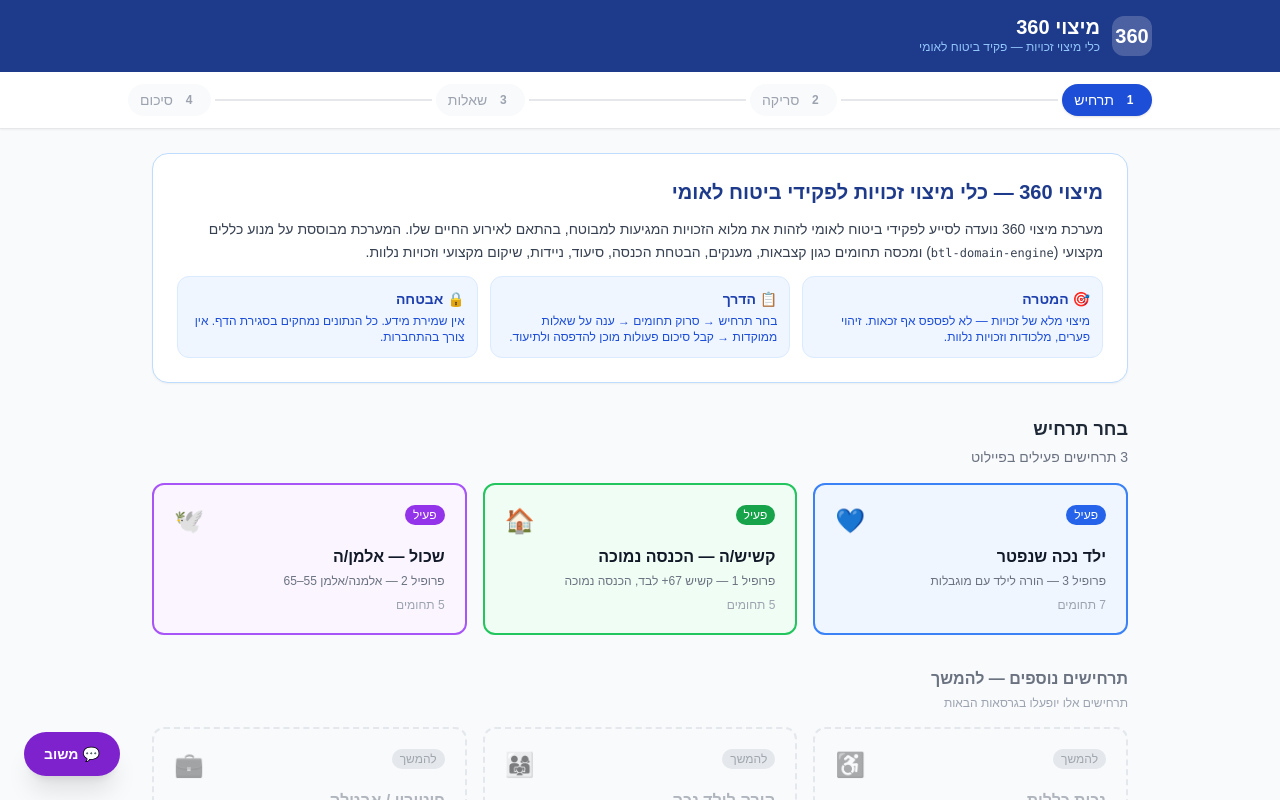
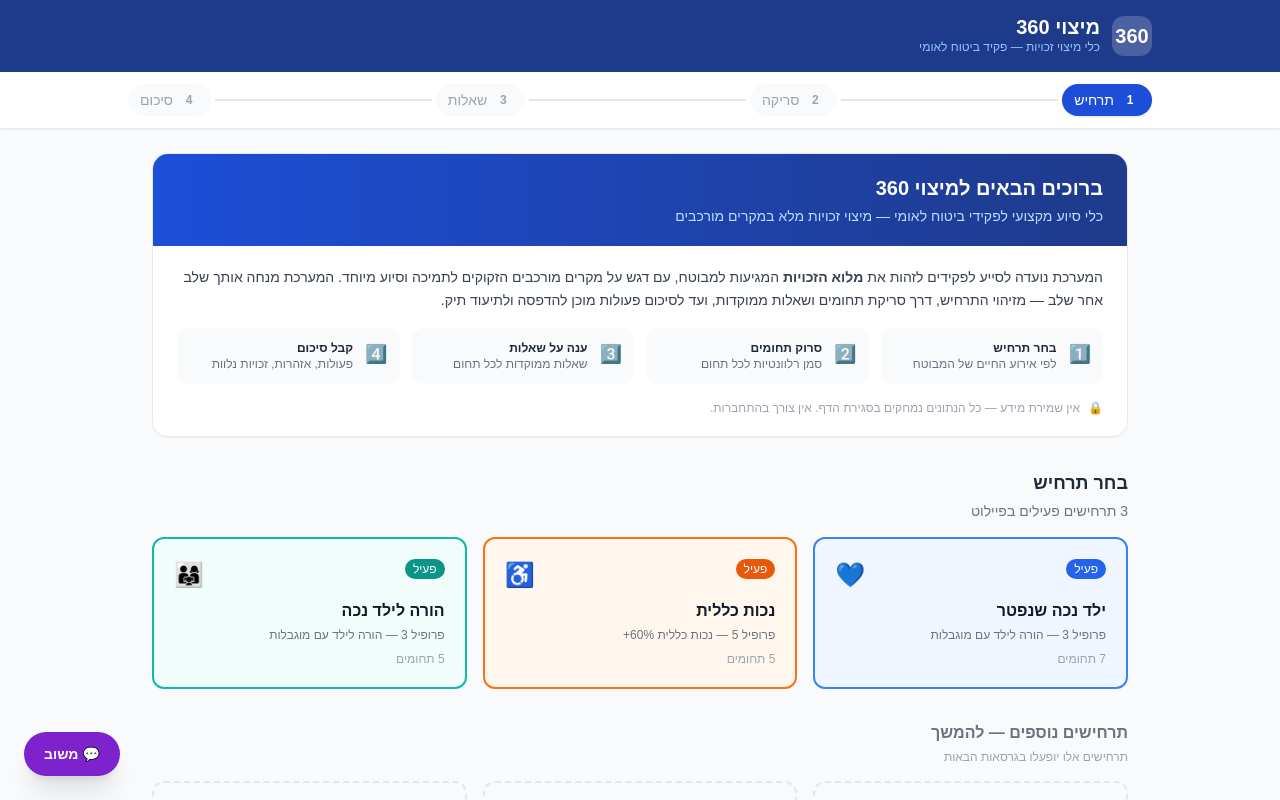
Before and after one commit to AVI1840/mitzui-360-, a React (Vite) app: page / in a window 1280 px wide. Shown: the top 800 px of the page. Built offline with nearby package versions, Linux system fonts and the light colour scheme; the HTML template or start-up script is replaced by a standard one.

Commit message:
fix: correct pilot scenarios (ddc+hc+gd), redesign intro section

```diff
--- a/src/App.tsx
+++ b/src/App.tsx
@@ -258,7 +258,7 @@ const SCENARIOS: Scenario[] = [
     name: 'קשיש/ה — הכנסה נמוכה',
     icon: '🏠',
     profile: 'פרופיל 1 — קשיש 67+ לבד, הכנסה נמוכה',
-    active: true,
+    active: false,
     color: 'green',
     domains: [
       {
@@ -375,7 +375,7 @@ const SCENARIOS: Scenario[] = [
     name: 'שכול — אלמן/ה',
     icon: '🕊️',
     profile: 'פרופיל 2 — אלמנה/אלמן 55–65',
-    active: true,
+    active: false,
     color: 'purple',
     domains: [
       {
@@ -464,7 +464,7 @@ const SCENARIOS: Scenario[] = [
     name: 'נכות כללית',
     icon: '♿',
     profile: 'פרופיל 5 — נכות כללית 60%+',
-    active: false,
+    active: true,
     color: 'orange',
     domains: [
       {
@@ -560,7 +560,7 @@ const SCENARIOS: Scenario[] = [
     name: 'הורה לילד נכה',
     icon: '👨‍👩‍👧',
     profile: 'פרופיל 3 — הורה לילד עם מוגבלות',
-    active: false,
+    active: true,
     color: 'teal',
     domains: [
       {
@@ -1255,24 +1255,49 @@ const sa = useCallback((id: string, v: any) => setAns(p => ({ ...p, [id]: v })),
         {step === 0 && (
           <section className="animate-fade-in">
             {/* ── הקדמה מקצועית ── */}
-            <div className="mb-8 bg-white border border-blue-200 rounded-2xl p-6 shadow-sm">
-              <h2 className="text-xl font-bold text-blue-900 mb-3">מיצוי 360 — כלי מיצוי זכויות לפקידי ביטוח לאומי</h2>
-              <p className="text-sm text-gray-700 leading-relaxed mb-3">
-                מערכת מיצוי 360 נועדה לסייע לפקידי ביטוח לאומי לזהות את מלוא הזכויות המגיעות למבוטח, בהתאם לאירוע החיים שלו.
-                המערכת מבוססת על מנוע כללים מקצועי (<span className="font-mono text-xs">btl-domain-engine</span>) ומכסה תחומים כגון קצבאות, מענקים, הבטחת הכנסה, סיעוד, ניידות, שיקום מקצועי וזכויות נלוות.
-              </p>
-              <div className="grid grid-cols-1 sm:grid-cols-3 gap-3 text-sm">
-                <div className="bg-blue-50 rounded-xl p-3 border border-blue-100">
-                  <span className="font-bold text-blue-800">🎯 המטרה</span>
-                  <p className="text-xs text-blue-700 mt-1">מיצוי מלא של זכויות — לא לפספס אף זכאות. זיהוי פערים, מלכודות וזכויות נלוות.</p>
+            <div className="mb-8 rounded-2xl overflow-hidden shadow-sm border border-gray-200">
+              <div className="bg-gradient-to-l from-blue-900 to-blue-700 px-6 py-5 text-white">
+                <h2 className="text-xl font-bold mb-1">ברוכים הבאים למיצוי 360</h2>
+                <p className="text-blue-200 text-sm">כלי סיוע מקצועי לפקידי ביטוח לאומי — מיצוי זכויות מלא במקרים מורכבים</p>
+              </div>
+              <div className="bg-white px-6 py-5">
+                <p className="text-sm text-gray-700 leading-relaxed mb-4">
+                  המערכת נועדה לסייע לפקידים לזהות את <strong>מלוא הזכויות</strong> המגיעות למבוטח, עם דגש על מקרים מורכבים הזקוקים לתמיכה וסיוע מיוחד.
+                  המערכת מנחה אותך שלב אחר שלב — מזיהוי התרחיש, דרך סריקת תחומים ושאלות ממוקדות, ועד לסיכום פעולות מוכן להדפסה ולתיעוד תיק.
+                </p>
+                <div className="grid grid-cols-1 sm:grid-cols-4 gap-3">
+                  <div className="flex items-start gap-3 bg-slate-50 rounded-xl p-3">
+                    <span className="text-lg">1️⃣</span>
+                    <div>
+                      <p className="text-xs font-bold text-gray-800">בחר תרחיש</p>
+                      <p className="text-xs text-gray-500">לפי אירוע החיים של המבוטח</p>
+                    </div>
+                  </div>
+                  <div className="flex items-start gap-3 bg-slate-50 rounded-xl p-3">
+                    <span className="text-lg">2️⃣</span>
+                    <div>
+                      <p className="text-xs font-bold text-gray-800">סרוק תחומים</p>
+                      <p className="text-xs text-gray-500">סמן רלוונטיות לכל תחום</p>
+                    </div>
+                  </div>
+                  <div className="flex items-start gap-3 bg-slate-50 rounded-xl p-3">
+                    <span className="text-lg">3️⃣</span>
+                    <div>
+                      <p className="text-xs font-bold text-gray-800">ענה על שאלות</p>
+                      <p className="text-xs text-gray-500">שאלות ממוקדות לכל תחום</p>
+                    </div>
+                  </div>
+                  <div className="flex items-start gap-3 bg-slate-50 rounded-xl p-3">
+                    <span className="text-lg">4️⃣</span>
+                    <div>
+                      <p className="text-xs font-bold text-gray-800">קבל סיכום</p>
+                      <p className="text-xs text-gray-500">פעולות, אזהרות, זכויות נלוות</p>
+                    </div>
+                  </div>
                 </div>
-                <div className="bg-blue-50 rounded-xl p-3 border border-blue-100">
-                  <span className="font-bold text-blue-800">📋 הדרך</span>
-                  <p className="text-xs text-blue-700 mt-1">בחר תרחיש → סרוק תחומים → ענה על שאלות ממוקדות → קבל סיכום פעולות מוכן להדפסה ולתיעוד.</p>
-                </div>
-                <div className="bg-blue-50 rounded-xl p-3 border border-blue-100">
-                  <span className="font-bold text-blue-800">🔒 אבטחה</span>
-                  <p className="text-xs text-blue-700 mt-1">אין שמירת מידע. כל הנתונים נמחקים בסגירת הדף. אין צורך בהתחברות.</p>
+                <div className="mt-4 flex items-center gap-2 text-xs text-gray-400">
+                  <span>🔒</span>
+                  <span>אין שמירת מידע — כל הנתונים נמחקים בסגירת הדף. אין צורך בהתחברות.</span>
                 </div>
               </div>
             </div>
```
